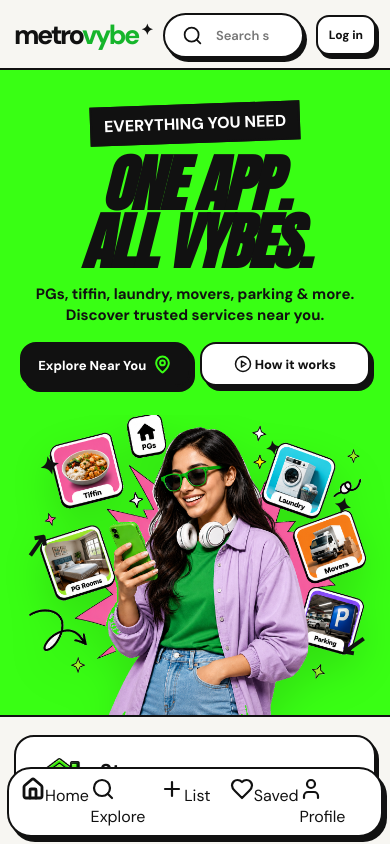
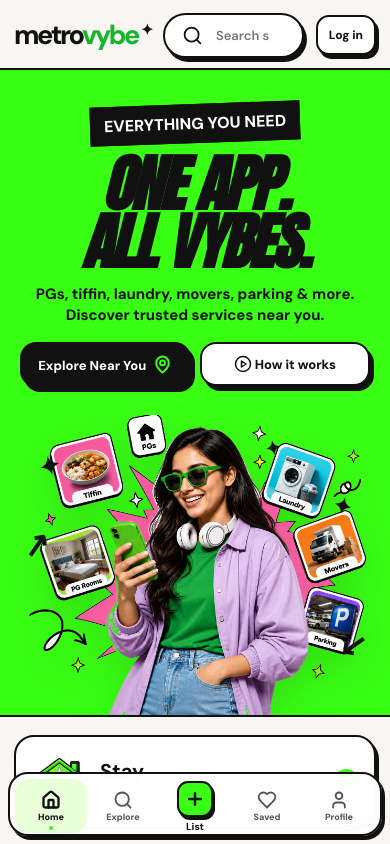
Before and after one commit to shivamdixit-code/metrovybe, a Next.js app: page / in a window 390 px wide. Shown: the top 844 px of the page. Built offline with nearby package versions, Linux system fonts and the light colour scheme.

Commit message:
Refine MetroVybe navigation

```diff
--- a/app/globals.css
+++ b/app/globals.css
@@ -145,9 +145,9 @@ img{max-width:100%;display:block}
   border-color:#FBCFE8;
 }
 
-.bottom-nav{position:fixed;bottom:12px;left:50%;transform:translateX(-50%);width:min(1260px,calc(100% - 32px));background:#fff;border:var(--line);border-radius:24px;box-shadow:4px 5px 0 #111;z-index:60;display:grid;grid-template-columns:repeat(5,1fr);padding:8px 12px}
-.nav-item{display:flex;flex-direction:column;align-items:center;gap:3px;font-size:13px;font-weight:800;padding:5px}
-.nav-item.active{color:#12b928}.nav-icon{font-size:24px}.nav-add{width:56px;height:56px;border:var(--line);border-radius:50%;background:var(--green);display:grid;place-items:center;font-size:34px;box-shadow:3px 4px 0 #111;margin-top:-27px}
+
+
+
 
 .inner{padding:32px 0}
 .page-title{font-family:Anton,Impact,sans-serif;font-size:64px;line-height:.9;margin:0 0 10px}
@@ -187,7 +187,7 @@ table{border-collapse:collapse;width:100%;min-width:720px}th,td{text-align:left;
 }
 @media(max-width:520px){
  .hero h1{font-size:62px}.categories{grid-template-columns:1fr}.cat{min-height:80px}
- .bottom-nav{width:calc(100% - 14px);bottom:7px}.nav-item{font-size:11px}.nav-add{width:50px;height:50px}
+
  .page-title{font-size:50px}.stats{grid-template-columns:1fr}
 }
 /* ===== METROVYBE HERO REDESIGN ===== */
@@ -666,3 +666,364 @@ table{border-collapse:collapse;width:100%;min-width:720px}th,td{text-align:left;
 .card-image {
   position: relative;
 }
+
+/* =========================================================
+   METROVYBE APP NAVIGATION
+   Desktop + Mobile
+   ========================================================= */
+
+.bottom-nav {
+  position: fixed;
+  left: 50%;
+  bottom: 18px;
+  transform: translateX(-50%);
+  z-index: 100;
+
+  width: min(620px, calc(100% - 40px));
+  height: 68px;
+
+  display: grid;
+  grid-template-columns: repeat(5, 1fr);
+  align-items: center;
+
+  padding: 6px 10px;
+
+  background: rgba(255,255,255,.97);
+  backdrop-filter: blur(16px);
+  -webkit-backdrop-filter: blur(16px);
+
+  border: 2px solid #111;
+  border-radius: 24px;
+
+  box-shadow: 5px 6px 0 #111;
+}
+
+.bottom-nav-item {
+  position: relative;
+
+  height: 56px;
+
+  display: flex;
+  flex-direction: column;
+  align-items: center;
+  justify-content: center;
+
+  gap: 3px;
+
+  color: #555;
+  text-decoration: none;
+
+  border-radius: 16px;
+
+  font-size: 11px;
+  font-weight: 800;
+
+  transition:
+    transform .15s ease,
+    color .15s ease,
+    background .15s ease;
+}
+
+.bottom-nav-item:hover {
+  transform: translateY(-2px);
+  color: #111;
+}
+
+.bottom-nav-icon {
+  display: flex;
+  align-items: center;
+  justify-content: center;
+
+  line-height: 1;
+}
+
+.bottom-nav-label {
+  line-height: 1;
+}
+
+.bottom-nav-item.active {
+  color: #111;
+  background: #E9FFD9;
+}
+
+.bottom-nav-item.active::after {
+  content: "";
+  position: absolute;
+
+  bottom: 5px;
+
+  width: 5px;
+  height: 5px;
+
+  border-radius: 50%;
+  background: #39FF14;
+}
+
+/* Center List button */
+
+.bottom-nav-item:nth-child(3) {
+  margin-top: -20px;
+}
+
+.bottom-nav-item:nth-child(3) .bottom-nav-icon {
+  width: 52px;
+  height: 52px;
+
+  border-radius: 50%;
+
+  background: #39FF14;
+
+  border: 2px solid #111;
+
+  box-shadow: 3px 4px 0 #111;
+
+  color: #111;
+
+  transition:
+    transform .15s ease,
+    box-shadow .15s ease;
+}
+
+.bottom-nav-item:nth-child(3):hover .bottom-nav-icon {
+  transform: translateY(2px);
+  box-shadow: 1px 2px 0 #111;
+}
+
+.bottom-nav-item:nth-child(3) .bottom-nav-label {
+  margin-top: 5px;
+  color: #111;
+  font-weight: 900;
+}
+
+/* Mobile */
+
+@media (max-width: 700px) {
+
+  body {
+    padding-bottom: 88px;
+  }
+
+  .bottom-nav {
+    left: 8px;
+    right: 8px;
+    bottom: 8px;
+
+    transform: none;
+
+    width: auto;
+    height: 64px;
+
+    padding: 5px 5px;
+
+    border-radius: 20px;
+
+    box-shadow: 3px 4px 0 #111;
+  }
+
+  .bottom-nav-item {
+    height: 54px;
+
+    gap: 3px;
+
+    font-size: 9px;
+
+    border-radius: 14px;
+  }
+
+  .bottom-nav-icon svg {
+    width: 20px;
+    height: 20px;
+  }
+
+  .bottom-nav-item.active::after {
+    bottom: 3px;
+    width: 4px;
+    height: 4px;
+  }
+
+  .bottom-nav-item:nth-child(3) {
+    margin-top: -18px;
+  }
+
+  .bottom-nav-item:nth-child(3) .bottom-nav-icon {
+    width: 48px;
+    height: 48px;
+
+    box-shadow: 2px 3px 0 #111;
+  }
+
+  .bottom-nav-item:nth-child(3) .bottom-nav-label {
+    margin-top: 4px;
+  }
+}
+
+/* Small phones */
+
+@media (max-width: 380px) {
+
+  .bottom-nav {
+    left: 6px;
+    right: 6px;
+    bottom: 6px;
+  }
+
+  .bottom-nav-item {
+    font-size: 8px;
+  }
+
+  .bottom-nav-icon svg {
+    width: 19px;
+    height: 19px;
+  }
+
+  .bottom-nav-item:nth-child(3) .bottom-nav-icon {
+    width: 44px;
+    height: 44px;
+  }
+}
+
+
+/* ===== METROVYBE LIST BUTTON FINAL ===== */
+
+.bottom-nav-item:nth-child(3) {
+  margin-top: -24px;
+  z-index: 5;
+  background: transparent;
+}
+
+.bottom-nav-item:nth-child(3) .bottom-nav-icon {
+  width: 56px;
+  height: 56px;
+  border-radius: 50%;
+
+  display: flex;
+  align-items: center;
+  justify-content: center;
+
+  background: #39FF14;
+  color: #111;
+
+  border: 3px solid #111;
+  box-shadow: 3px 4px 0 #111;
+
+  transition: transform .15s ease, box-shadow .15s ease;
+}
+
+.bottom-nav-item:nth-child(3) .bottom-nav-icon svg {
+  width: 27px;
+  height: 27px;
+  stroke-width: 3;
+}
+
+.bottom-nav-item:nth-child(3) .bottom-nav-label {
+  margin-top: 7px;
+  color: #111;
+  font-size: 11px;
+  font-weight: 900;
+}
+
+.bottom-nav-item:nth-child(3):hover .bottom-nav-icon {
+  transform: translateY(2px);
+  box-shadow: 1px 2px 0 #111;
+}
+
+.bottom-nav-item:nth-child(3).active {
+  background: transparent;
+}
+
+.bottom-nav-item:nth-child(3).active::after {
+  display: none;
+}
+
+@media (max-width: 700px) {
+
+  .bottom-nav-item:nth-child(3) {
+    margin-top: -23px;
+  }
+
+  .bottom-nav-item:nth-child(3) .bottom-nav-icon {
+    width: 52px;
+    height: 52px;
+    border-width: 2px;
+    box-shadow: 2px 3px 0 #111;
+  }
+
+  .bottom-nav-item:nth-child(3) .bottom-nav-icon svg {
+    width: 25px;
+    height: 25px;
+  }
+
+  .bottom-nav-item:nth-child(3) .bottom-nav-label {
+    margin-top: 6px;
+    font-size: 9px;
+  }
+}
+
+/* ===== LIST BUTTON CLEAN APP STYLE ===== */
+
+.bottom-nav-item:nth-child(3) {
+  margin-top: 0 !important;
+  background: transparent !important;
+}
+
+.bottom-nav-item:nth-child(3) .bottom-nav-icon {
+  width: 38px !important;
+  height: 38px !important;
+  border-radius: 13px !important;
+
+  background: #39FF14 !important;
+  color: #111 !important;
+
+  border: 2px solid #111 !important;
+  box-shadow: 2px 3px 0 #111 !important;
+
+  display: flex;
+  align-items: center;
+  justify-content: center;
+
+  margin-bottom: 2px;
+}
+
+.bottom-nav-item:nth-child(3) .bottom-nav-icon svg {
+  width: 21px !important;
+  height: 21px !important;
+  stroke-width: 3 !important;
+}
+
+.bottom-nav-item:nth-child(3) .bottom-nav-label {
+  margin-top: 0 !important;
+  color: #111 !important;
+  font-size: 10px !important;
+  font-weight: 900 !important;
+}
+
+.bottom-nav-item:nth-child(3):hover .bottom-nav-icon {
+  transform: translateY(1px);
+  box-shadow: 1px 2px 0 #111 !important;
+}
+
+.bottom-nav-item:nth-child(3).active {
+  background: transparent !important;
+}
+
+.bottom-nav-item:nth-child(3).active::after {
+  display: none !important;
+}
+
+@media (max-width: 700px) {
+
+  .bottom-nav-item:nth-child(3) {
+    margin-top: 0 !important;
+  }
+
+  .bottom-nav-item:nth-child(3) .bottom-nav-icon {
+    width: 36px !important;
+    height: 36px !important;
+    border-radius: 11px !important;
+  }
+
+  .bottom-nav-item:nth-child(3) .bottom-nav-icon svg {
+    width: 20px !important;
+    height: 20px !important;
+  }
+}
```
